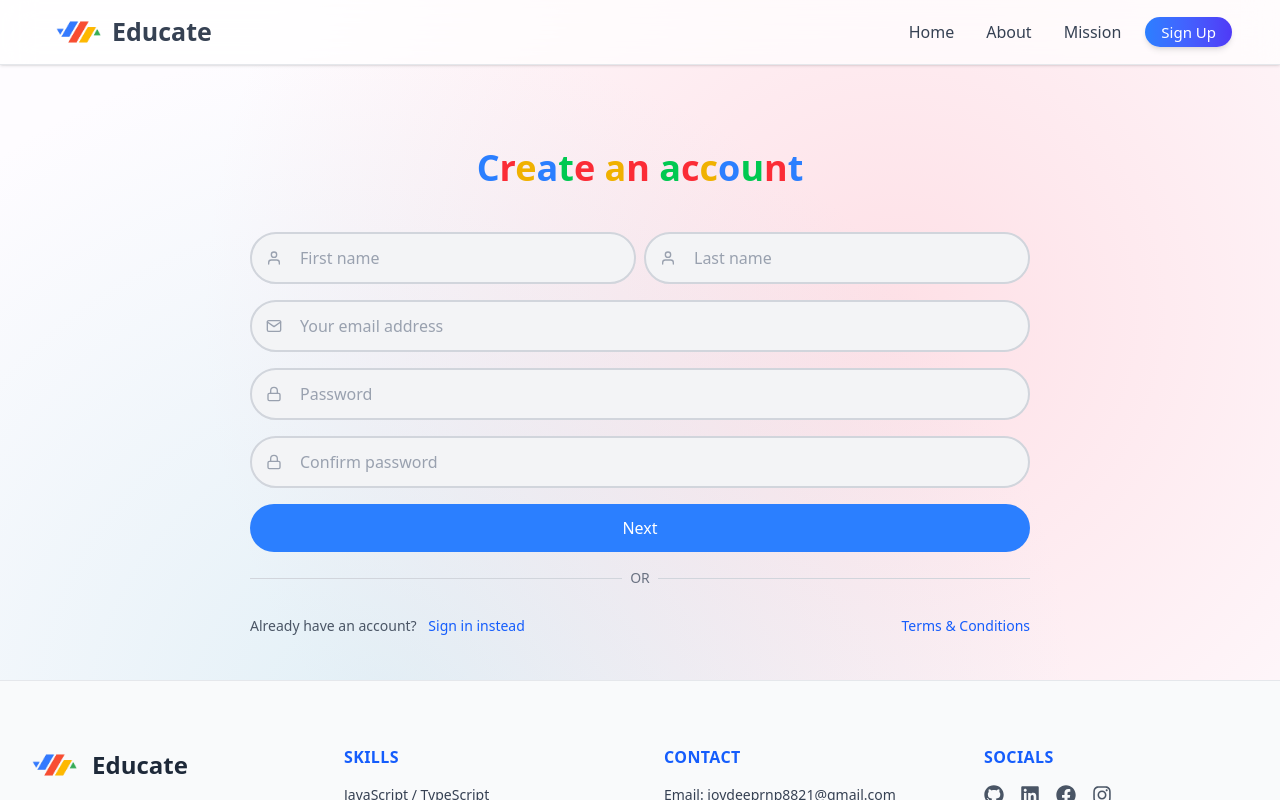
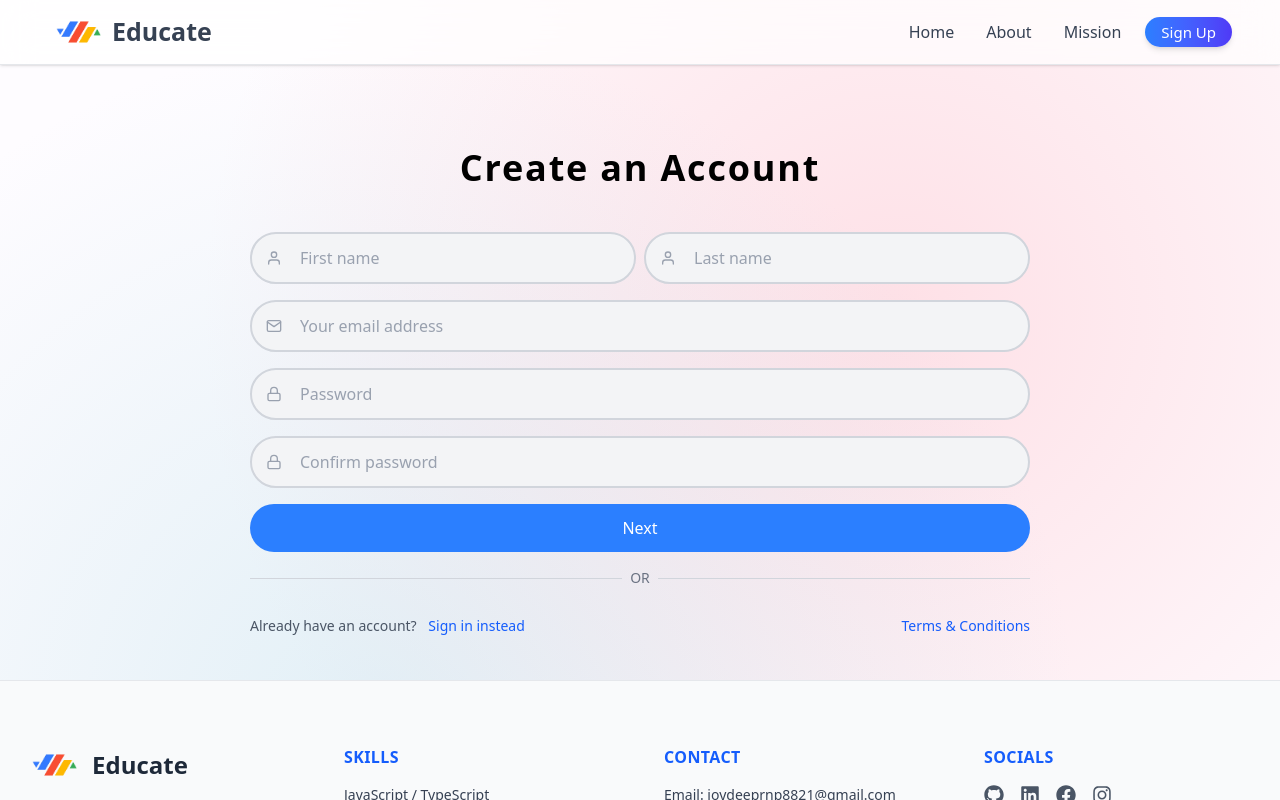
Before and after one commit to joydeep-07/Educate, a React (Vite) app in the folder frontend/: page /register in a window 1280 px wide. Both pictures are taken after typing "name@example.com", "Sample123" into the empty fields and a click on the button "Create account". Shown: the top 800 px of the page. Built offline with nearby package versions, Linux system fonts and the light colour scheme.

Commit message:
Auth Pages Design Updated

```diff
--- a/frontend/src/components/Login.jsx
+++ b/frontend/src/components/Login.jsx
@@ -2,7 +2,7 @@
 import React, { useState } from "react";
 import { FiUser, FiLock } from "react-icons/fi";
 import { Link } from "react-router-dom";
-
+import { FcGoogle } from "react-icons/fc";
 const Login = ({ switchToRegister }) => {
   const [formData, setFormData] = useState({
     email: "",
@@ -21,12 +21,8 @@ const Login = ({ switchToRegister }) => {
   return (
     <div className="bg-transparent flex flex-col">
       <div className="text-center mb-6">
-        <h2 className="text-4xl text-gray-900 font-semibold mt-2 mb-5">
-          <span className="text-blue-500">L</span>
-          <span className="text-red-500">O</span>
-          <span className="text-yellow-500">G</span>
-          <span className="text-blue-500">I</span>
-          <span className="text-green-500">N</span>
+        <h2 className="text-4xl text-gray-700 tracking-wider font-semibold mt-2 mb-5">
+          Login
         </h2>
       </div>
 
@@ -74,12 +70,7 @@ const Login = ({ switchToRegister }) => {
 
       {/* Google button */}
       <button className="w-full py-3 bg-white text-gray-700 border border-gray-300 font-medium rounded-full hover:bg-gray-100 transition flex items-center justify-center">
-        <img
-          src="https://www.google.com/images/branding/googlelogo/1x/googlelogo_color_272x92dp.png"
-          alt="Google logo"
-          className="h-6 w-auto mr-2"
-        />
-        Sign in with Google
+        <FcGoogle className="text-2xl mr-2" /> Sign in with Google
       </button>
 
       <div className="flex justify-between items-center text-gray-600 text-sm mt-3">
--- a/frontend/src/components/Register.jsx
+++ b/frontend/src/components/Register.jsx
@@ -38,24 +38,8 @@ const Register = ({ switchToLogin }) => {
   return (
     <div className="bg-transparent flex flex-col">
       <div className="text-center mb-6">
-        <h2 className="text-4xl font-semibold mt-2 mb-5">
-          <span className="text-blue-500">C</span>
-          <span className="text-red-500">r</span>
-          <span className="text-yellow-500">e</span>
-          <span className="text-blue-500">a</span>
-          <span className="text-green-500">t</span>
-          <span className="text-red-500">e</span>
-          <span className="text-blue-500"> </span>
-          <span className="text-yellow-500">a</span>
-          <span className="text-red-500">n</span>
-          <span className="text-blue-500"> </span>
-          <span className="text-green-500">a</span>
-          <span className="text-red-500">c</span>
-          <span className="text-yellow-500">c</span>
-          <span className="text-blue-500">o</span>
-          <span className="text-green-500">u</span>
-          <span className="text-red-500">n</span>
-          <span className="text-blue-500">t</span>
+        <h2 className="text-4xl text-gra-700 tracking-wider font-semibold mt-2 mb-5">
+        Create an Account
         </h2>
       </div>
 
```
